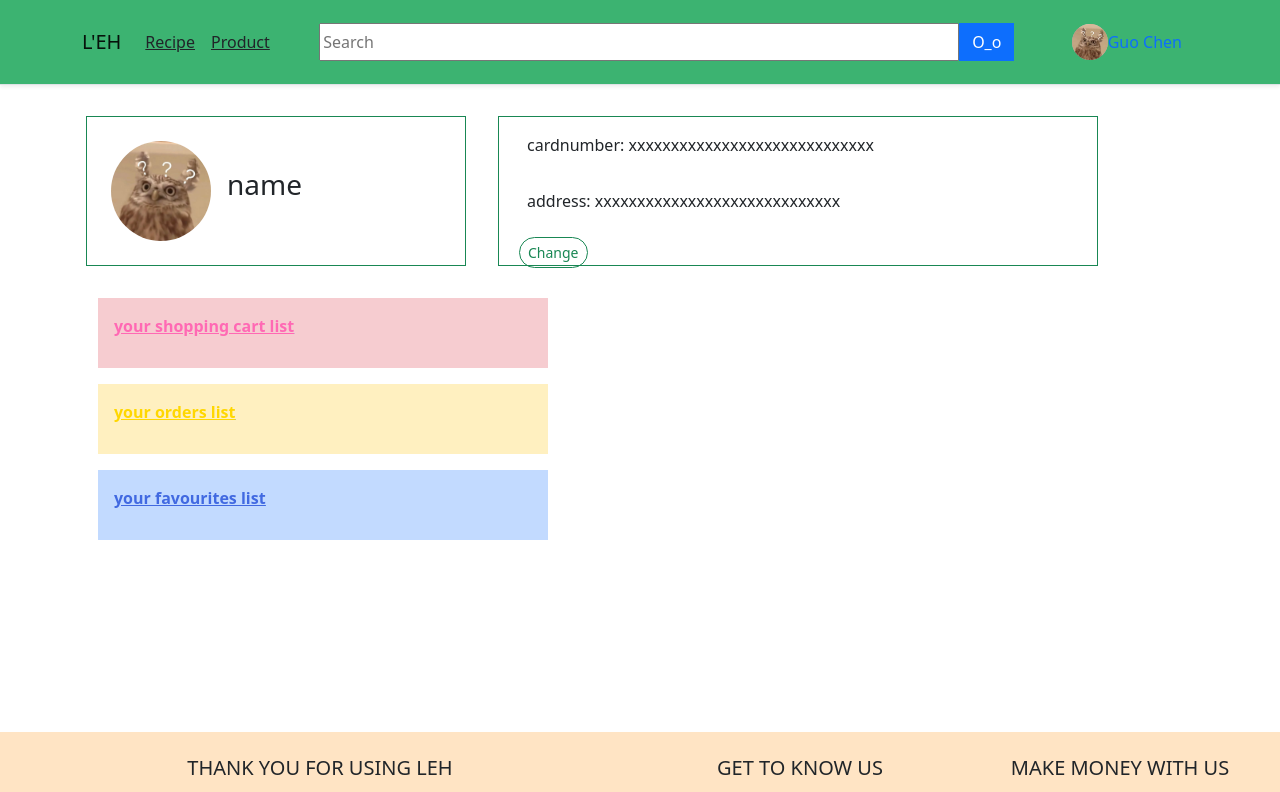
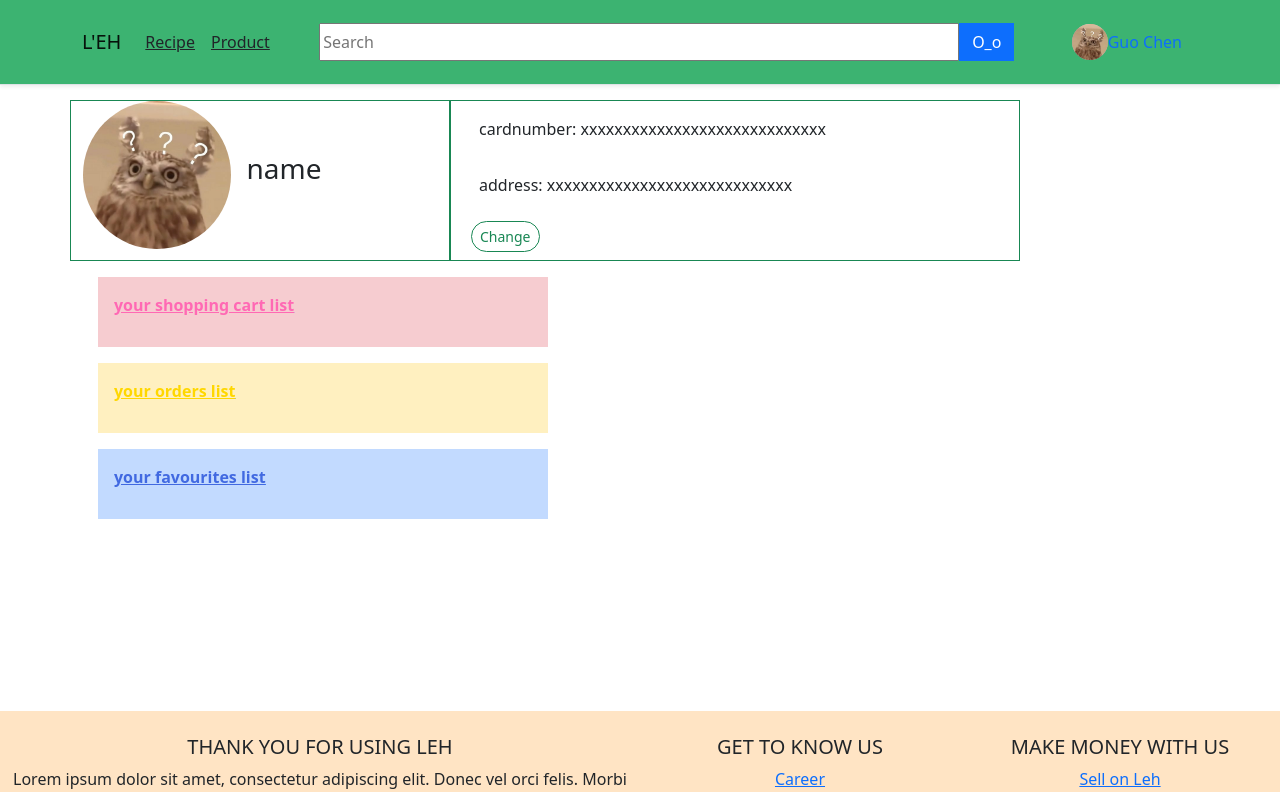
Before and after one commit to c82guochen/ECE651-PROJECT, an Angular app: page /userdetail in a window 1280 px wide. Shown: the top 792 px of the page. Built offline with nearby package versions, Linux system fonts and the light colour scheme.

Commit message:
ignore this update

```diff
--- a/src/app/detail/user-detail/user-detail.component.html
+++ b/src/app/detail/user-detail/user-detail.component.html
@@ -1,11 +1,11 @@
 <div>
-  <div class="row align-items-start">
-    <div class="col-4 border border-success p-4 m-3">
+  <div class="row">
+    <div class="col-4 border border-success">
       <!--  用户头像姓名性别-->
-      <img alt="IMG" class="rounded-circle col-5" style="height: 100px;width: 100px" src="assets/profile.jpg">
+      <img alt="IMG" class="rounded-circle col-5" src="assets/profile.jpg">
       <span class="col-5 p-3 fs-3">name</span>
     </div>
-    <div class="col-6 border border-success m-3" style="height: 150px;width: 600px">
+    <div class="col-6 border border-success" >
       <!--  用户个人信息-->
       <div class="p-3">
         <span>cardnumber: </span>
```
